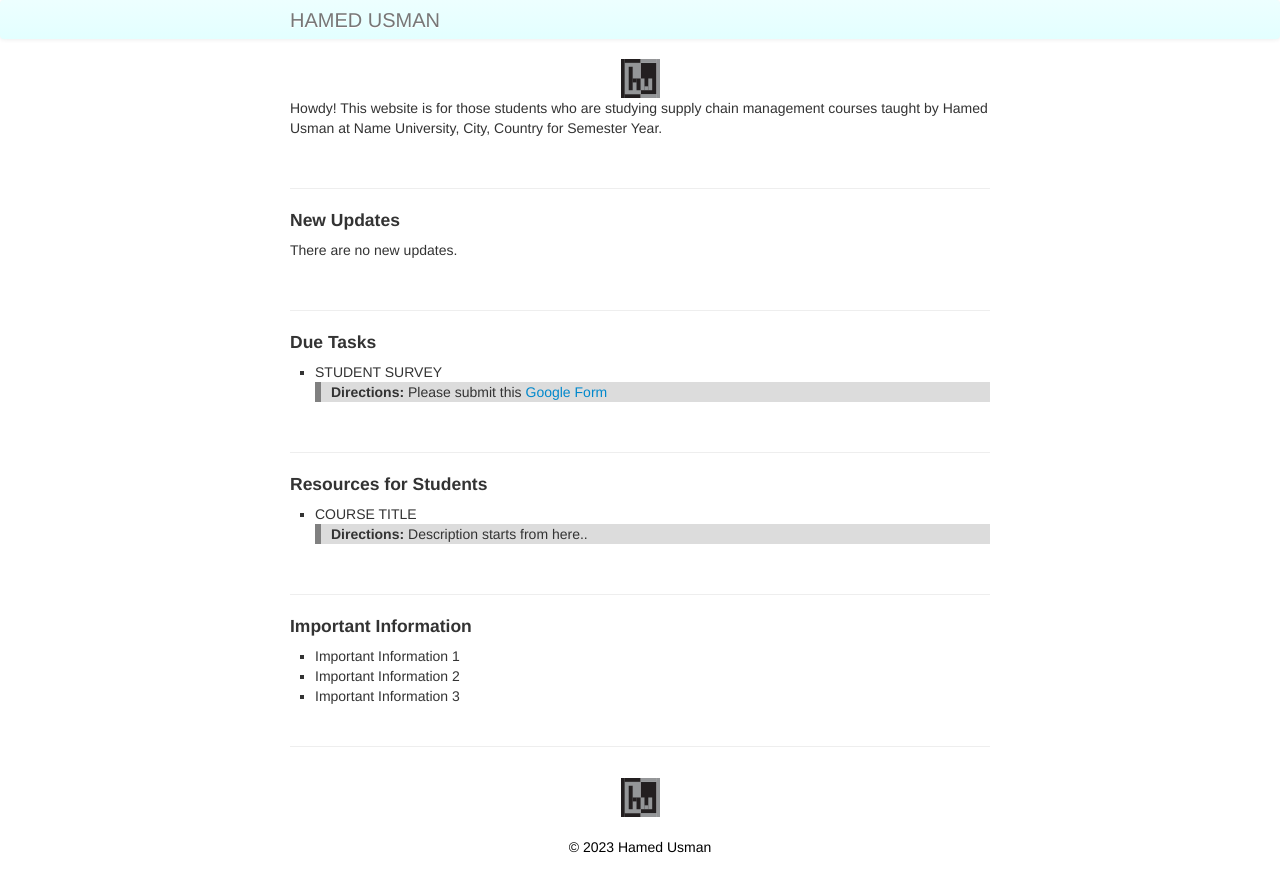
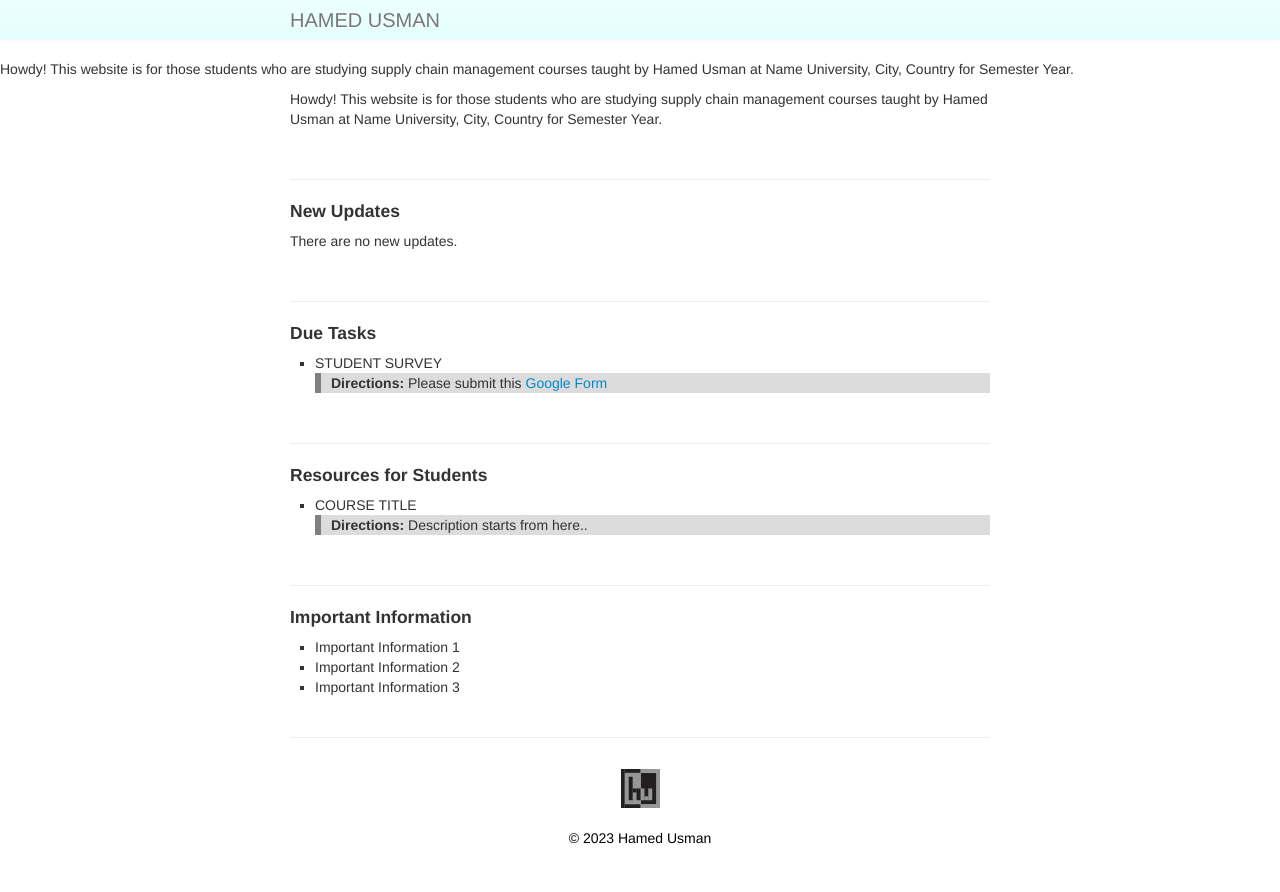
Before and after one commit to 101scm/101scm.github.io, a Jekyll site: the page built from index.md, in a window 1280 px wide. Shown: the top 892 px of the page. Built offline with Jekyll 4.4.1, drawn with Linux system fonts in a browser that asks for light colours.

Commit message:
Update default.html

```diff
--- a/_includes/themes/twitter/default.html
+++ b/_includes/themes/twitter/default.html
@@ -41,9 +41,11 @@
       </div>
     </div>
 
-    <div id="hu">
+    <!--<div id="hu">
      <img src="../assets/hu.svg"/>
-    </div>
+    </div>-->
+
+    <p>Howdy! This website is for those students who are studying supply chain management courses taught by Hamed Usman at Name University, City, Country for Semester Year.</p>
 
     <div class="container-narrow">
       <div class="content">
```
